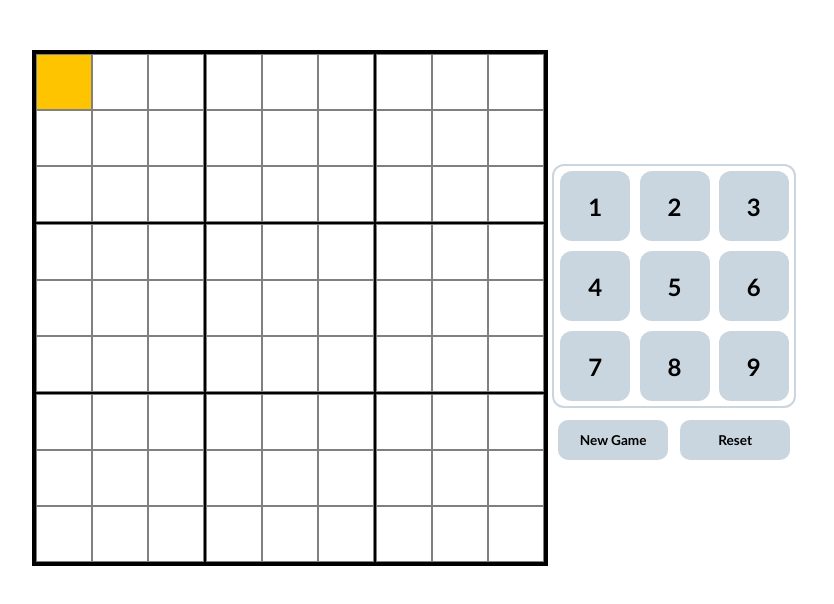
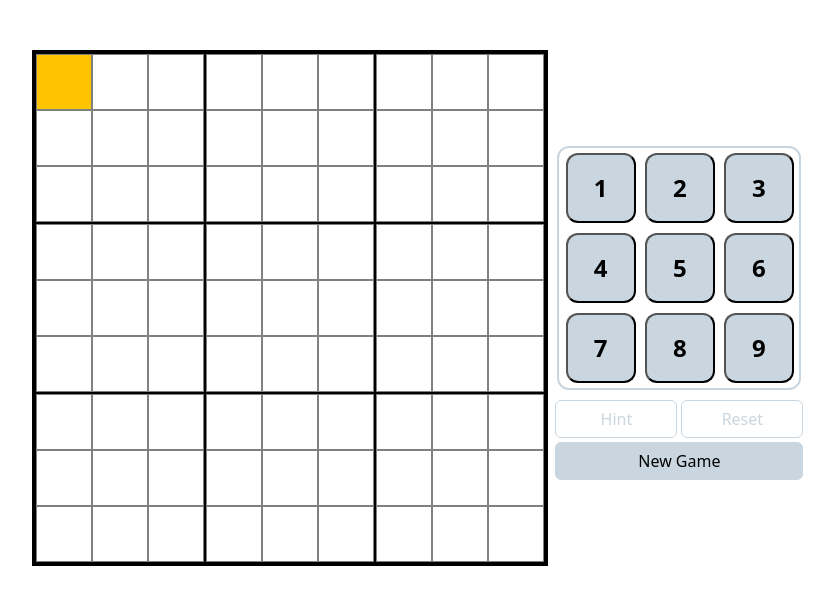
Before and after one commit to RomansPacjuks27/sudoku, a React app: page / in a window 1280 px wide. Shown: the top 604 px of the page, without its empty margins (350-1184 px from the left). Built offline with nearby package versions, Linux system fonts and the light colour scheme; the HTML template or start-up script is replaced by a standard one.

Commit message:
solving popup, styling, adding bootstrap

```diff
--- a/src/components/Controls.js
+++ b/src/components/Controls.js
@@ -1,5 +1,6 @@
 import * as React from 'react';
-import { utils, colors } from './Utils';
+import { utils } from './Utils';
+import Button from 'react-bootstrap/Button';
 
 export const ButtonPanel = props => {
 
@@ -11,8 +12,9 @@ export const ButtonPanel = props => {
           )}
         </div>
         <div className="mainButtons">
-          <button className="mainButton" onClick={props.newGame}>New Game</button>
-          <button className="mainButton" onClick={props.resetGame}>Reset</button>
+          <button type="button" className="mainButton btn btn-outline-primary">Hint</button>
+          <button type="button" className="mainButton btn btn-outline-primary" onClick={props.resetGame}>Reset</button>
+          <button type="button" className="longButton btn btn-primary" onClick={props.newGame}>New Game</button>
         </div>
       </div>
     )
--- a/src/components/Solver.js
+++ b/src/components/Solver.js
@@ -54,13 +54,6 @@ export const solver = {
               }
             }
           }
-
-        console.log("Cells with 9 allowed moves: ", allowed.filter(x => allowed[x] == 9).length,
-        "\nCells with 8 allowed moves: ", allowed.filter(x => allowed[x] == 8).length,
-        "\nCells with 7 allowed moves: ", allowed.filter(x => allowed[x] == 7).length,
-        "\nCells with 6 allowed moves: ", allowed.filter(x => allowed[x] == 6).length,
-        "\nCells with 5 allowed moves: ", allowed.filter(x => allowed[x] == 5).length,
-        "\nCells with 4 allowed moves: ", allowed.filter(x => allowed[x] == 4).length);
 
         resultingBoard = solver.solve(board);
       } while(resultingBoard == null)
@@ -239,7 +232,7 @@ export const solver = {
     },
 
     pokeHoles(board) {
-      var holeCount = utils.random(35,45);
+      var holeCount = utils.random(5,7);
       var pokedIdx = utils.randomSeries(0, 80, holeCount);
       pokedIdx.map(x => board[x] = 0);
       return board;
--- a/src/renderers/dom.js
+++ b/src/renderers/dom.js
@@ -3,7 +3,8 @@ import * as ReactDOM from 'react-dom/client';
 
 import { App } from 'components/App';
 
-import '../styles/index.css';
+import '../styles/index.scss';
+import '../styles/custom.scss';
 
 const rootNode = document.getElementById('root');
 const root = ReactDOM.hydrateRoot(rootNode, <App />);
--- /dev/null
+++ b/src/styles/custom.scss
@@ -0,0 +1,9 @@
+@import "../../node_modules/bootstrap/scss/bootstrap";
+
+$primary: #C9D6DF;
+
+$theme-colors: (
+  "primary": $primary
+);
+
+@import "../../node_modules/bootstrap/scss/bootstrap";
--- a/src/styles/index.css
+++ b/src/styles/index.scss
@@ -121,13 +121,13 @@ body {
 
 .numberButton {
   background-color: #C9D6DF;
-  border: none;
-  outline: none;
+  /*border: none;
+  outline: none;*/
   height: 70px;
   width: 70px;
   margin: 5px;
   border-radius: 12px;
-  font-family: 'Trebuchet MS', 'Lucida Sans Unicode', 'Lucida Grande', 'Lucida Sans', Arial, sans-serif;
+  /*font-family: 'Trebuchet MS', 'Lucida Sans Unicode', 'Lucida Grande', 'Lucida Sans', Arial, sans-serif; */
   color: #000;
   font-weight: bold;
   font-size: 1.5rem;
@@ -139,18 +139,25 @@ body {
   align-items: center;
   justify-content: center;
   place-items: center;
+  gap: 4px;
 }
 
 .mainButton {
-  outline: none;
+  /*outline: none;*/
   background-color: #C9D6DF;
-  height: 40px;
-  width: 110px;
-  margin: 2px;
-  border: none;
+  /*height: 40px;
+  width: 110px;*/
+  width: 100%;
+  /*margin: 2px;*/
+  /*border: none;
   border-radius: 10px;
   font-family: 'Trebuchet MS', 'Lucida Sans Unicode', 'Lucida Grande', 'Lucida Sans', Arial, sans-serif;
   color: #000;
   font-weight: bold;
-  font-size: 0.85rem;
+  font-size: 0.85rem;*/
 }
+
+.longButton {
+  grid-column: 1/3;
+  width: 100%;
+}
--- a/webpack.config.js
+++ b/webpack.config.js
@@ -26,9 +26,9 @@ const config = {
         },
       },
       {
-        test: /\.css$/,
+        test: /\.(css|scss|sass)$/,
         exclude: /node_modules/,
-        use: [MiniCssExtractPlugin.loader, 'css-loader'],
+        use: ['css-loader', 'style-loader', 'sass-loader'],
       },
     ],
   },
```
Also changed, not shown: package.json (+13 -4 lines), src/components/bootstrap-components/Modal.js (added, +25 -0 lines), 1 other file (tests, documents, lock files or other folders).
